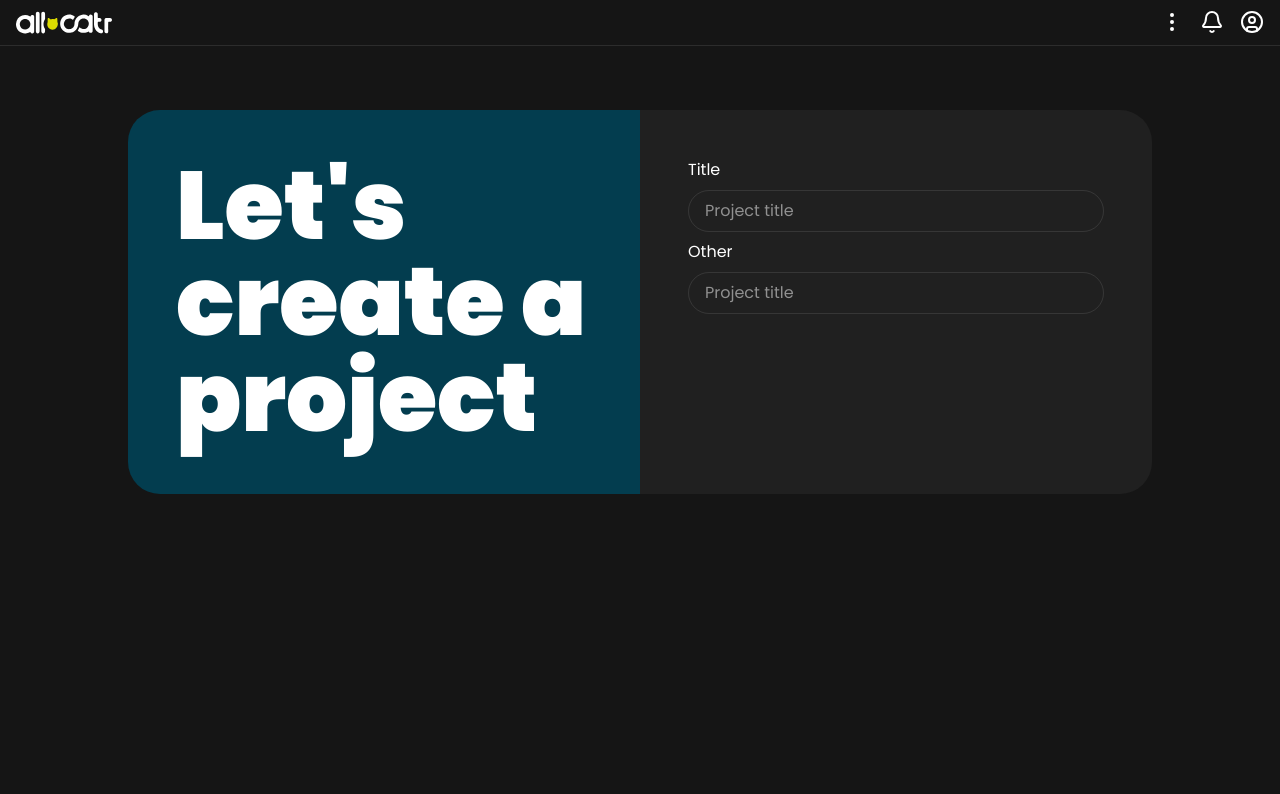
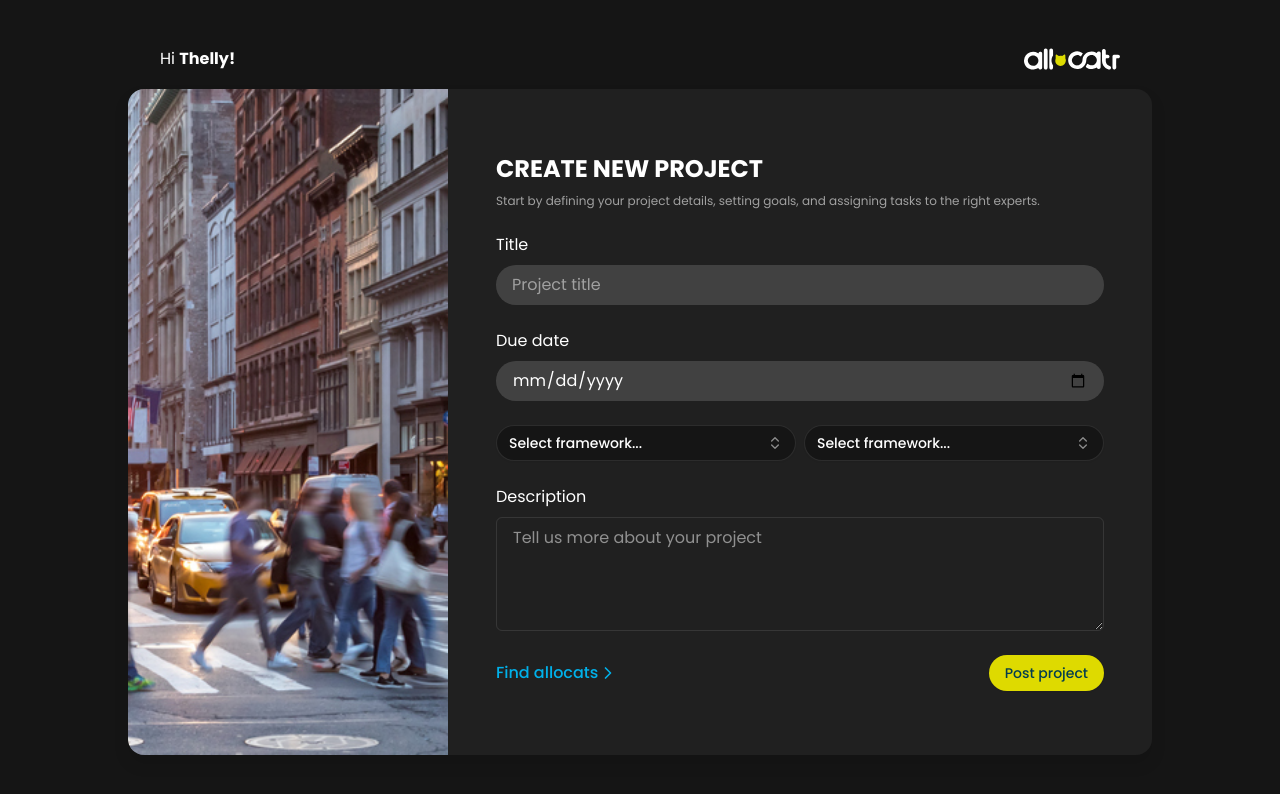
Before and after one commit to bytebytrevor/allocatrui, a React (Vite) app: page /projects/new in a window 1280 px wide. Shown: the top 794 px of the page. Built offline with nearby package versions, Linux system fonts and the light colour scheme.

Commit message:
Add create project form

```diff
--- a/src/App.css
+++ b/src/App.css
@@ -28,3 +28,11 @@
   background-repeat: no-repeat;
   padding: 5px 20px 5px 30px;
 }
+
+.new-project-bg {
+  background-image: url(./assets/manhattan.jpg);
+  background-repeat: no-repeat;
+  /* background-attachment: fixed; */
+  background-size: cover;
+  background-position: center;
+}
--- a/src/components/ComboBox.tsx
+++ b/src/components/ComboBox.tsx
@@ -56,7 +56,7 @@ function ComboBox() {
                 </Button>
             </PopoverTrigger>
             <PopoverContent className="p-0 rounded-[6px]">
-                <Command className="rounded-[6px] w-full">
+                <Command className="rounded-[6px]">
                 <CommandInput placeholder="Search job..." />
                 <CommandList>
                     <CommandEmpty>No framework found.</CommandEmpty>
--- a/src/pages/CreateProject.tsx
+++ b/src/pages/CreateProject.tsx
@@ -1,42 +1,82 @@
-import DashboardMainNav from "@/components/DashboardMainNav";
+import ComboBox from "@/components/ComboBox";
+import { Button } from "@/components/ui/button";
+import { ChevronRightIcon } from "lucide-react";
+import { Link } from "react-router-dom";
 
 function CreateProject() {
     return (
         <>
-        <header className="border-b">
+        {/* <header className="border-b">
             <DashboardMainNav />
-        </header>
-        <main className=" flex items-center justify-center ">
-            <section className="flex mt-16 max-w-5xl">
-                <div className="bg-secondary w-[50%] rounded-l-4xl">
-                    <h2 className="text-8xl font-black p-12">
+        </header> */}
+        <main className="h-screen flex flex-col items-center justify-center w-full bg-linear-to-r/srgb from-backgroud/20 to-background">
+            <section className="max-w-8xl">
+            <div className="flex items-center justify-between mb-4 px-8">
+                <h1>Hi <span className="font-bold">Thelly!</span></h1>
+                <img src="/src/assets/allocatr-neg-light.svg" alt="" className="w-24" />
+            </div>
+            <div className="flex drop-shadow-xl">
+                <div className="new-project-bg bg-secondary w-xs rounded-l-2xl">
+
+                    {/* <img src="/src/assets/smiley-cat.svg" alt="" />
+                    <h2 className="text-4xl font-black p-12">
                         Let's create a project
-                    </h2>
+                    </h2> */}
 
 
                 </div>
-                <div className="bg-accent w-[50%] rounded-r-4xl">
-                    <form action="" className="flex flex-col space-y-2 my-12 px-12" >
-                        <label htmlFor="projectTitle">Title</label>
+                <div className="bg-accent max-w-full rounded-r-2xl px-12 py-16" >
+                    <h2 className="text-2xl font-bold uppercase">Create new project</h2>
+                    <p className="py-2 text-xs text-muted-foreground leading-[1rem]">Start by defining your project details, setting goals, and assigning tasks to the right experts.</p>
+                    <form action="" className="flex flex-col space-y-2" >
+                        <label className="mt-4" htmlFor="title">Title</label>
                         <input
                             type="text"
-                            name="projectTitle"
-                            id="projectTitle"
+                            name="title"
+                            id="title"
                             placeholder="Project title"
-                            className=" w-full border px-4 py-2 rounded-full"
+                            className=" w-full bg-input px-4 py-2 rounded-full"
                         />
-                        <label htmlFor="projectTitle">Other</label>
+                         <label className="mt-4" htmlFor="dueDate">Due date</label>
                         <input
-                            type="text"
-                            name="projectTitle"
-                            id="projectTitle"
+                            type="date"
+                            name="dueDate"
+                            id="dueDate"
                             placeholder="Project title"
-                            className=" w-full border px-4 py-2 rounded-full"
+                            className=" w-full bg-input px-4 py-2 rounded-full"
                         />
+                        <span className="flex gap-2 mt-4 w-full">
+                            <ComboBox />
+                            <ComboBox />
+                        </span>
+                        <label className="mt-4" htmlFor="description">Description</label>
+                        <textarea
+                            rows={4}
+                            name="description"
+                            id="description"
+                            placeholder="Tell us more about your project"
+                            // className=" w-full bg-input px-4 py-2 rounded-[6px]"
+                            className=" w-full border px-4 py-2 rounded-[6px]"
+                        />
+
+
+                        <span className="flex items-center justify-between mt-4">
+                            <Link to="" className="flex items-center text-accent-3 font-medium">
+                                Find allocats <ChevronRightIcon size={20} className="font-bold" />
+                            </Link>
+                            {/* <Button className="rounded-full border-1 border-muted-foreground bg-transparent text-white">Post project</Button> */}
+                            {/* <Button className="rounded-full bg-white text-background">Post project</Button> */}
+                            <Button className="rounded-full">Post project</Button>
+
+
+                        </span>
+
+
                     </form>
                 </div>
 
 
+            </div>
             </section>
         </main>
         </>
--- a/src/pages/Projects.tsx
+++ b/src/pages/Projects.tsx
@@ -20,7 +20,7 @@ import { projects } from "@/data/projects";
 function Projects() {
     return (
         <>
-            <header className="border-b sticky top-0">
+            <header className="sticky top-0 border-b">
                 <DashboardMainNav>
                     <form action="" className="focus:outline-none focus:border-none focus:ring-0">
                         <input
```
Also changed, not shown: src/assets/manhattan.jpg (added).
